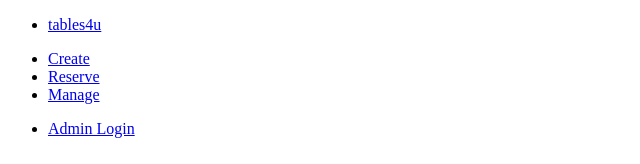
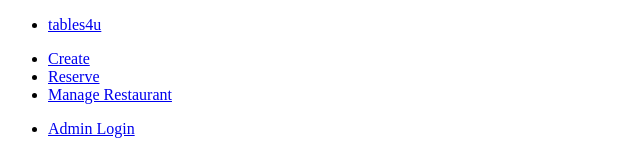
Before and after one commit to ZeroOneMk1/B24-CS3733-goku, a Next.js app in the folder tables4u/: page /admin-login in a window 1280 px wide. Shown: the top 164 px of the page, without its empty margins (0-640 px from the left). Built offline with nearby package versions, Linux system fonts and the light colour scheme.

Commit message:
Fixed manage restaurant link

```diff
--- a/tables4u/src/app/layout.tsx
+++ b/tables4u/src/app/layout.tsx
@@ -17,7 +17,7 @@
           <ul>
             <li><a href="/create">Create</a></li>
             <li><a href="/reserve">Reserve</a></li>
-            <li><a href="/manage">Manage</a></li>
+            <li><a href="/manage-restaurant">Manage Restaurant</a></li>
           </ul>
           <ul><li><a href="/admin-login">Admin Login</a></li></ul>
         </nav>
```
